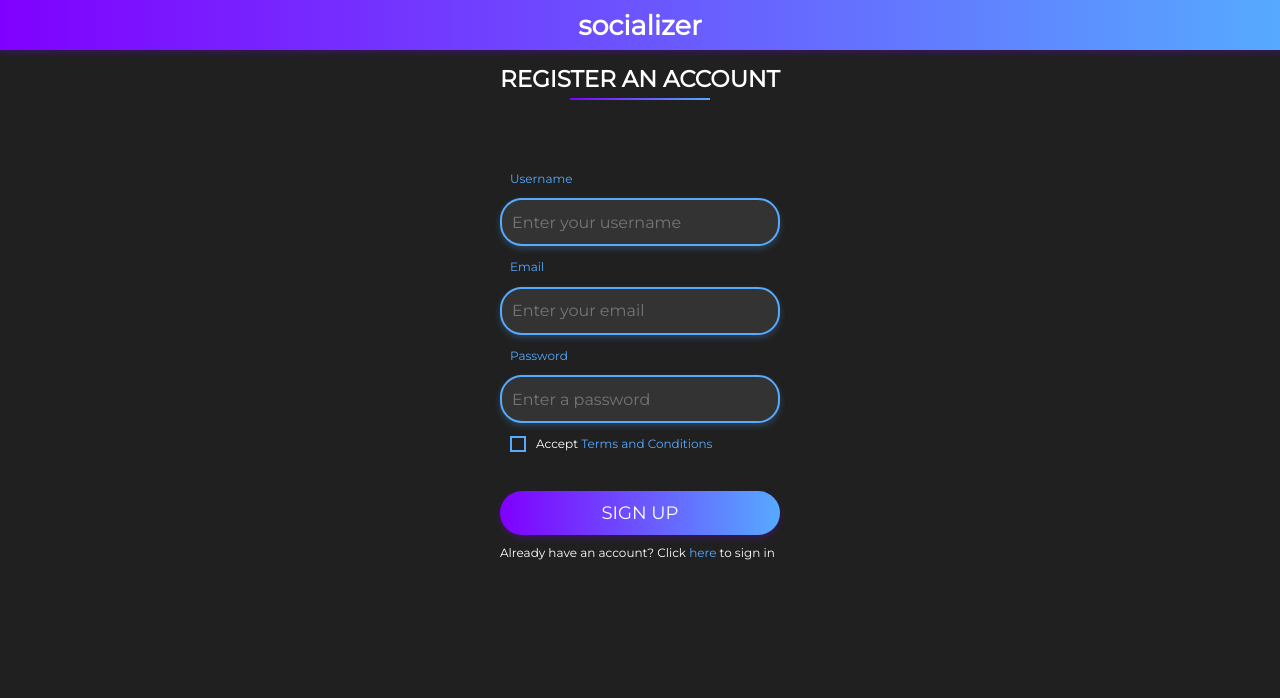
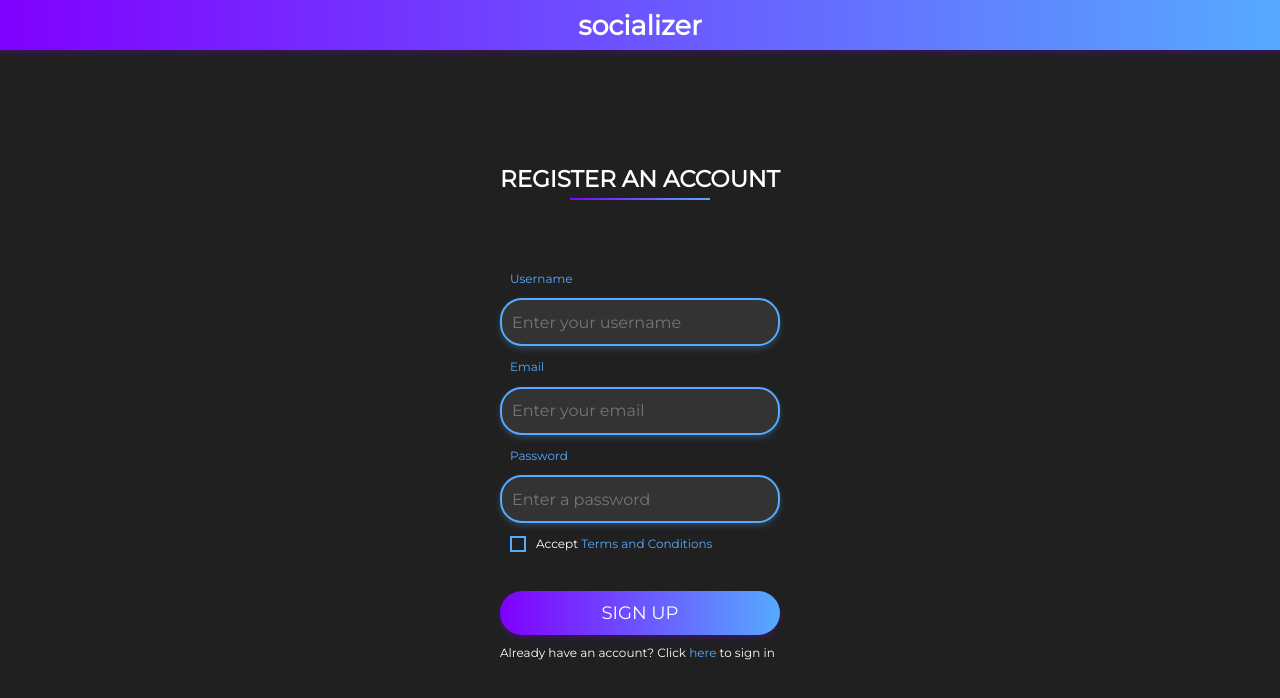
Before and after one commit to the-rebirth-project/socializer, a React (Create React App) app: page /register in a window 1280 px wide. Shown: the top 698 px of the page. Built offline with nearby package versions, Linux system fonts and the light colour scheme; what react-alert-template-basic would draw is missing.

Commit message:
:lipstick: Implement Page component in RegisterView

```diff
--- a/src/views/RegisterView/index.tsx
+++ b/src/views/RegisterView/index.tsx
@@ -2,16 +2,16 @@ import React from 'react';
 import { RouteComponentProps } from '@reach/router';
 import { RegisterForm } from '../../components/specific/RegisterForm';
 import { SubHeading } from '../../components/shared/SubHeading';
-import { Wrapper, GlobalBackground } from './styles';
+import { Page } from '../../components/shared/Page';
+import { Wrapper } from './styles';
 
 export const RegisterView: React.FC<RouteComponentProps> = () => {
   return (
-    <>
-      <GlobalBackground />
+    <Page>
       <Wrapper>
         <SubHeading>Register an account</SubHeading>
         <RegisterForm />
       </Wrapper>
-    </>
+    </Page>
   );
 };
```
